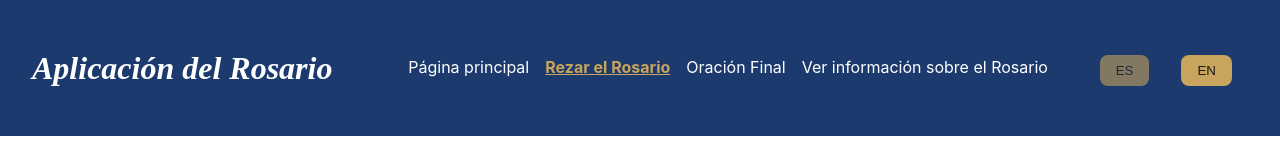
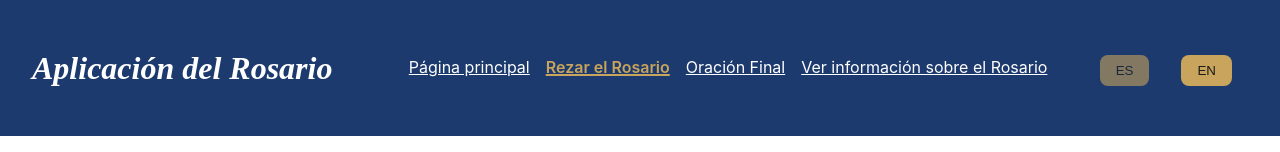
Before and after one commit to LuisDev912/Rosary-guide, a React (Vite) app: page /Rosary in a window 1280 px wide. Shown: the top 152 px of the page. Built offline with nearby package versions, Linux system fonts and the light colour scheme.

Commit message:
feat(styles): improve link styles for accessibility and clarity

```diff
--- a/src/styles/NavLink.module.css
+++ b/src/styles/NavLink.module.css
@@ -1,6 +1,6 @@
 .anchor{
     color: inherit;
-    text-decoration: none;
+    text-decoration: underline;
     transition: var(--transition-fast);
 }
 
@@ -9,11 +9,13 @@
 }
 
 .anchor:active{
-    color: var(--color-accent)
+    color: var(--color-accent);
+    opacity: .85;
 }
 
-.active{
-    color: var(--color-accent);
-    font-weight: 700;
-    text-decoration: underline;
+.active {
+  color: var(--color-accent);
+  font-weight: var(--weight-semibold);
+  text-decoration: underline;
+  text-decoration-thickness: 2px;
 }
```
